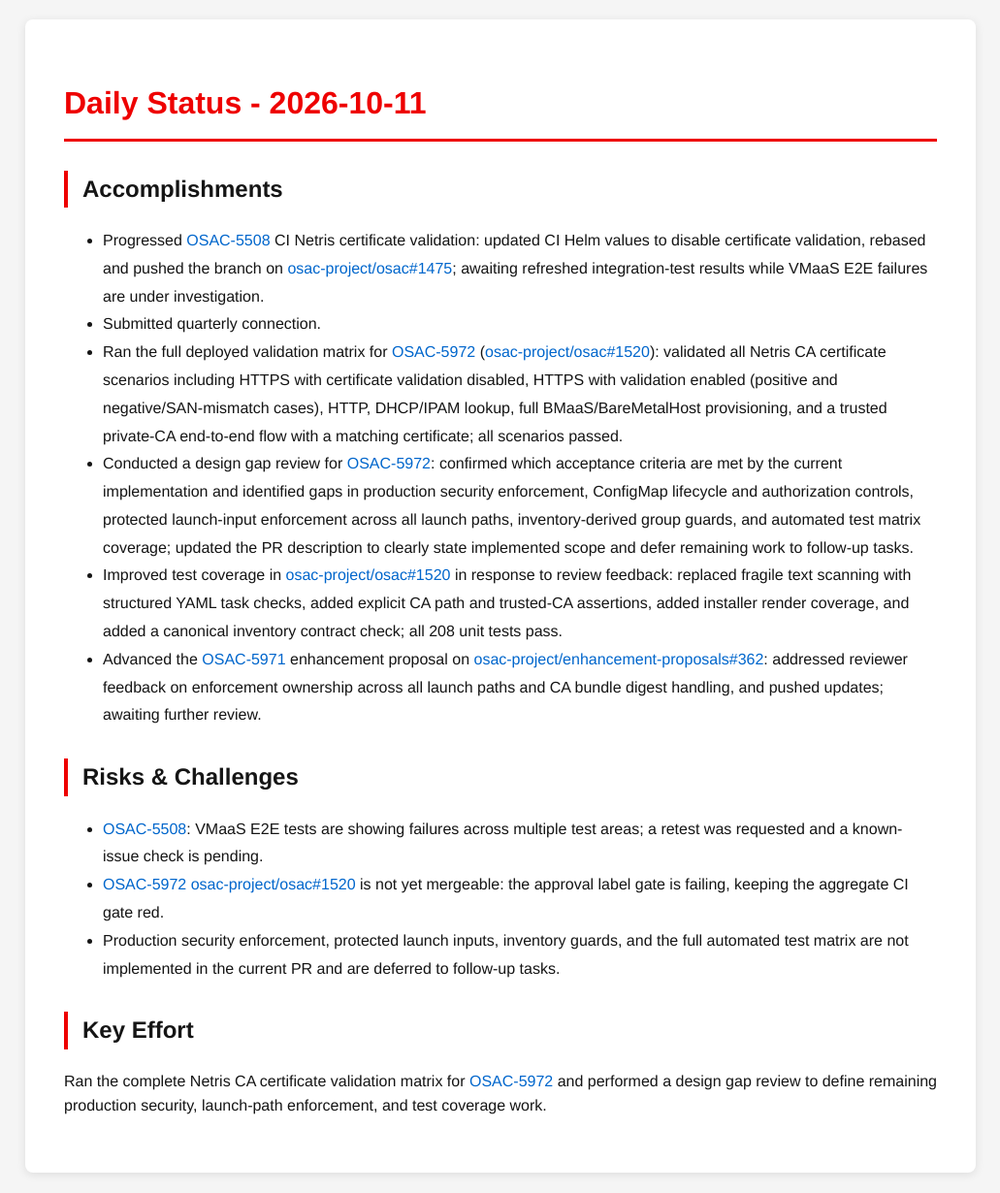
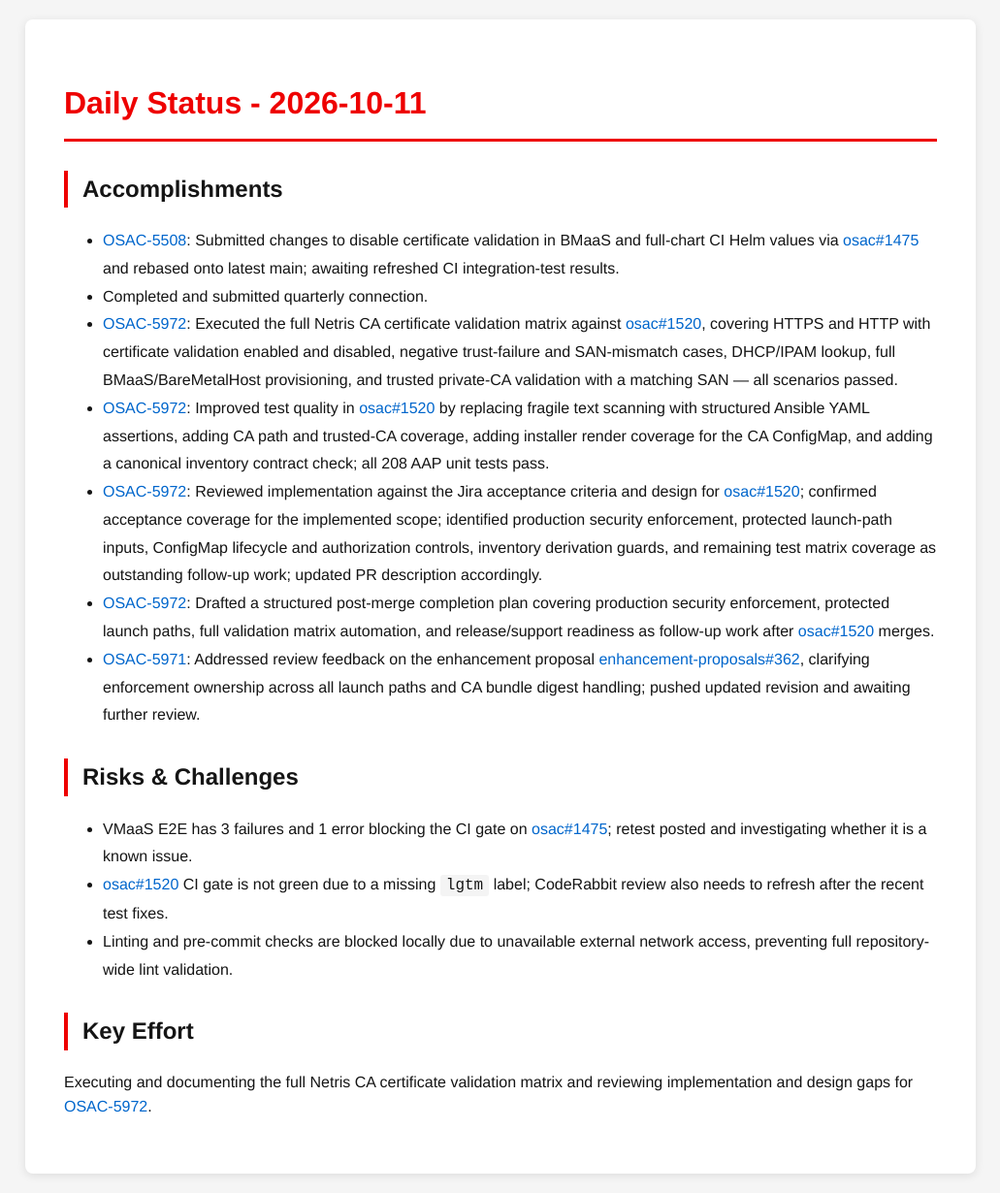
Before and after one commit to tzvatot/daily-status, a Jekyll site: the page built from 2026-10-11.md, in a window 1280 px wide. Shown: the whole page at 97% size, without its empty margins (124-1155 px from the left). Built offline with Jekyll 4.4.1, drawn with Linux system fonts in a browser that asks for light colours.

Commit message:
Daily status update - 2026-10-11

```diff
--- a/2026-10-11.md
+++ b/2026-10-11.md
@@ -7,17 +7,18 @@ date: 2026-10-11
 # Daily Status - 2026-10-11
 
 ## Accomplishments
-- Progressed [OSAC-5508](https://redhat.atlassian.net/browse/OSAC-5508) CI Netris certificate validation: updated CI Helm values to disable certificate validation, rebased and pushed the branch on [osac-project/osac#1475](https://github.com/osac-project/osac/pull/1475); awaiting refreshed integration-test results while VMaaS E2E failures are under investigation.
-- Submitted quarterly connection.
-- Ran the full deployed validation matrix for [OSAC-5972](https://redhat.atlassian.net/browse/OSAC-5972) ([osac-project/osac#1520](https://github.com/osac-project/osac/pull/1520)): validated all Netris CA certificate scenarios including HTTPS with certificate validation disabled, HTTPS with validation enabled (positive and negative/SAN-mismatch cases), HTTP, DHCP/IPAM lookup, full BMaaS/BareMetalHost provisioning, and a trusted private-CA end-to-end flow with a matching certificate; all scenarios passed.
-- Conducted a design gap review for [OSAC-5972](https://redhat.atlassian.net/browse/OSAC-5972): confirmed which acceptance criteria are met by the current implementation and identified gaps in production security enforcement, ConfigMap lifecycle and authorization controls, protected launch-input enforcement across all launch paths, inventory-derived group guards, and automated test matrix coverage; updated the PR description to clearly state implemented scope and defer remaining work to follow-up tasks.
-- Improved test coverage in [osac-project/osac#1520](https://github.com/osac-project/osac/pull/1520) in response to review feedback: replaced fragile text scanning with structured YAML task checks, added explicit CA path and trusted-CA assertions, added installer render coverage, and added a canonical inventory contract check; all 208 unit tests pass.
-- Advanced the [OSAC-5971](https://redhat.atlassian.net/browse/OSAC-5971) enhancement proposal on [osac-project/enhancement-proposals#362](https://github.com/osac-project/enhancement-proposals/pull/362): addressed reviewer feedback on enforcement ownership across all launch paths and CA bundle digest handling, and pushed updates; awaiting further review.
+- [OSAC-5508](https://redhat.atlassian.net/browse/OSAC-5508): Submitted changes to disable certificate validation in BMaaS and full-chart CI Helm values via [osac#1475](https://github.com/osac-project/osac/pull/1475) and rebased onto latest main; awaiting refreshed CI integration-test results.
+- Completed and submitted quarterly connection.
+- [OSAC-5972](https://redhat.atlassian.net/browse/OSAC-5972): Executed the full Netris CA certificate validation matrix against [osac#1520](https://github.com/osac-project/osac/pull/1520), covering HTTPS and HTTP with certificate validation enabled and disabled, negative trust-failure and SAN-mismatch cases, DHCP/IPAM lookup, full BMaaS/BareMetalHost provisioning, and trusted private-CA validation with a matching SAN — all scenarios passed.
+- [OSAC-5972](https://redhat.atlassian.net/browse/OSAC-5972): Improved test quality in [osac#1520](https://github.com/osac-project/osac/pull/1520) by replacing fragile text scanning with structured Ansible YAML assertions, adding CA path and trusted-CA coverage, adding installer render coverage for the CA ConfigMap, and adding a canonical inventory contract check; all 208 AAP unit tests pass.
+- [OSAC-5972](https://redhat.atlassian.net/browse/OSAC-5972): Reviewed implementation against the Jira acceptance criteria and design for [osac#1520](https://github.com/osac-project/osac/pull/1520); confirmed acceptance coverage for the implemented scope; identified production security enforcement, protected launch-path inputs, ConfigMap lifecycle and authorization controls, inventory derivation guards, and remaining test matrix coverage as outstanding follow-up work; updated PR description accordingly.
+- [OSAC-5972](https://redhat.atlassian.net/browse/OSAC-5972): Drafted a structured post-merge completion plan covering production security enforcement, protected launch paths, full validation matrix automation, and release/support readiness as follow-up work after [osac#1520](https://github.com/osac-project/osac/pull/1520) merges.
+- [OSAC-5971](https://redhat.atlassian.net/browse/OSAC-5971): Addressed review feedback on the enhancement proposal [enhancement-proposals#362](https://github.com/osac-project/enhancement-proposals/pull/362), clarifying enforcement ownership across all launch paths and CA bundle digest handling; pushed updated revision and awaiting further review.
 
 ## Risks & Challenges
-- [OSAC-5508](https://redhat.atlassian.net/browse/OSAC-5508): VMaaS E2E tests are showing failures across multiple test areas; a retest was requested and a known-issue check is pending.
-- [OSAC-5972](https://redhat.atlassian.net/browse/OSAC-5972) [osac-project/osac#1520](https://github.com/osac-project/osac/pull/1520) is not yet mergeable: the approval label gate is failing, keeping the aggregate CI gate red.
-- Production security enforcement, protected launch inputs, inventory guards, and the full automated test matrix are not implemented in the current PR and are deferred to follow-up tasks.
+- VMaaS E2E has 3 failures and 1 error blocking the CI gate on [osac#1475](https://github.com/osac-project/osac/pull/1475); retest posted and investigating whether it is a known issue.
+- [osac#1520](https://github.com/osac-project/osac/pull/1520) CI gate is not green due to a missing `lgtm` label; CodeRabbit review also needs to refresh after the recent test fixes.
+- Linting and pre-commit checks are blocked locally due to unavailable external network access, preventing full repository-wide lint validation.
 
 ## Key Effort
-Ran the complete Netris CA certificate validation matrix for [OSAC-5972](https://redhat.atlassian.net/browse/OSAC-5972) and performed a design gap review to define remaining production security, launch-path enforcement, and test coverage work.
+Executing and documenting the full Netris CA certificate validation matrix and reviewing implementation and design gaps for [OSAC-5972](https://redhat.atlassian.net/browse/OSAC-5972).
```
